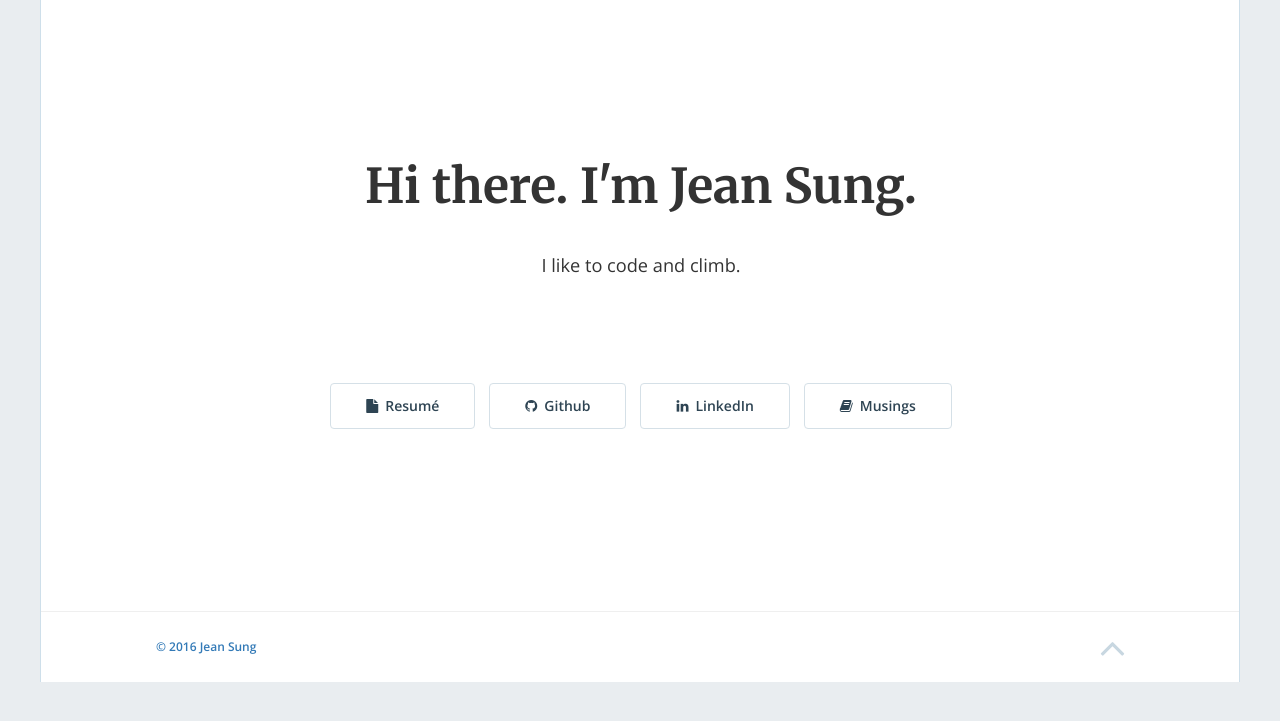
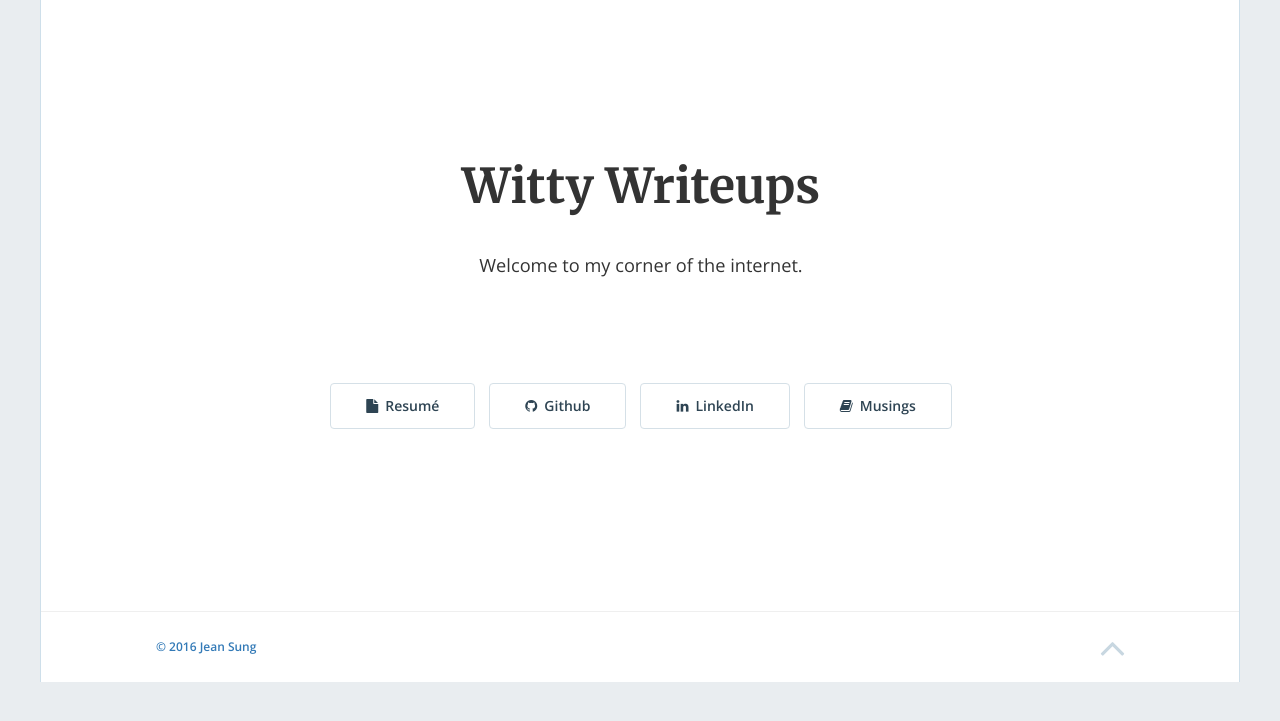
Before and after one commit to jeansung/jeansung.github.io, a Jekyll site: the page built from index.html, in a window 1280 px wide. Shown: the top 721 px of the page. Built offline with Jekyll 4.4.1, drawn with Linux system fonts in a browser that asks for light colours; nearby versions of some CDN libraries; the list of posts is cut into pages by our own code.

Commit message:
Removed defunct social medial links + rebrand

```diff
--- a/_data/global.yml
+++ b/_data/global.yml
@@ -1,13 +1,11 @@
 # Site Settings
-title: "Hi there. I'm Jean Sung."
-description: "I like to code and climb."
-url: 'http://jeansung.github.io/' # the base hostname & protocol for your site
+title: "Witty Writeups"
+description: "Welcome to my corner of the internet."
+url: 'https://jeansung.github.io/' # the base hostname & protocol for your site
 nav: "false"
 footer_text: '© 2016 Jean Sung'
-github: 'jeansung'
-linkedin: 'jeansung'
 blog: 'jeansung.github.io/blog/'
-resume: 'https://github.com/jeansung/ResumeCollection/raw/master/master_resume/JEANSUNG_RESUME.pdf'
+
 # Admin Settings
 admin_name: 'Jean Sung'
 admin_email: 'jeansung94@gmail.com'
```
